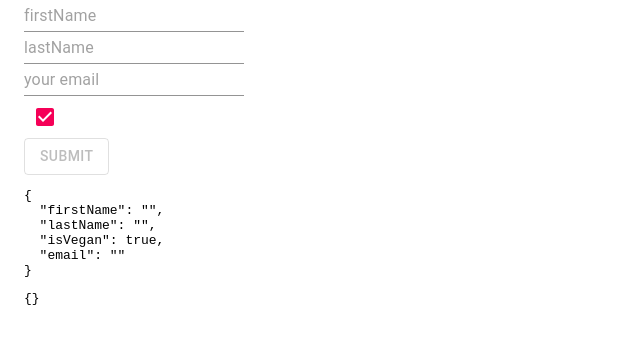
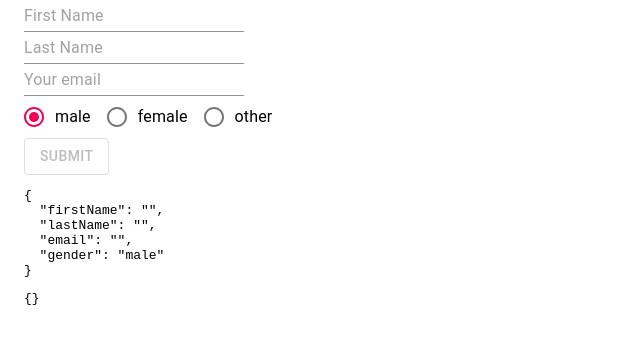
Before and after one commit to Grzegorz-Pietruszka/form-validation-formik-materialUi, a React (Create React App) app: page / in a window 1280 px wide. Shown: the top 344 px of the page, without its empty margins (0-640 px from the left). Built offline with nearby package versions, Linux system fonts and the light colour scheme.

Commit message:
added validation condtion, added FormRadioButton component, updated yup schema

```diff
--- a/src/components/RegisterForm.js
+++ b/src/components/RegisterForm.js
@@ -1,31 +1,45 @@
 import React from 'react';
-import {Field, Form, Formik, useField, useFormikContext} from "formik";
+import {Field, Form, Formik, useField} from "formik";
 import TextField from "@material-ui/core/TextField";
 import {Button, Checkbox} from "@material-ui/core";
 import * as yup from "yup";
+import FormControlLabel from "@material-ui/core/FormControlLabel";
+import Radio from "@material-ui/core/Radio";
 
 
 const FormTextInput = ({placeholder, ...props}) => {
     const [field, meta] = useField(props);
-    const errorText = meta && meta.error ? meta.error : '';
+    const errorText = meta && meta.error && meta.touched ? meta.error : '';
 
     return <TextField placeholder={placeholder} helperText={errorText} error={!!errorText} {...field}  />
+}
+
+const FormRadioButton = ({label, ...props}) => {
+    const [field] = useField(props);
+    return <FormControlLabel {...field} control={<Radio/>} label={label}/>
+
 }
 
 const validationSchema = yup.object({
     firstName: yup
         .string()
         .required()
-        .max(10)
+        .max(10),
+    lastName: yup
+        .string()
+        .required()
+        .max(10),
+    email: yup
+        .string()
+        .required()
+        .email()
 })
 
 const RegisterForm = () => {
-
-    console.log(validationSchema)
     return (
         <div>
             <Formik
-                initialValues={{firstName: '', lastName: '', isVegan: true, email: ''}}
+                initialValues={{firstName: '', lastName: '', email: '', gender: 'male'}}
                 onSubmit={(data) => {
                     console.log(data)
                 }}
@@ -34,19 +48,21 @@ const RegisterForm = () => {
                 {({values, isSubmitting, errors, isValid, dirty}) => (
                     <Form>
                         <div>
-                            <FormTextInput type='input' name='firstName' placeholder='firstName'/>
+                            <FormTextInput type='input' name='firstName' placeholder='First Name'/>
                         </div>
                         <div>
-                            <FormTextInput type='input' name='lastName' placeholder='lastName' />
+                            <FormTextInput type='input' name='lastName' placeholder='Last Name'/>
                         </div>
                         <div>
-                            <FormTextInput placeholder='your email' type='input' name='email'/>
+                            <FormTextInput placeholder='Your email' type='input' name='email'/>
                         </div>
 
                         <div>
-                            <div>
-                                <Field name='isVegan' type='checkbox' as={Checkbox}/>
+                            <FormRadioButton name='gender' type='radio' value='male' label='male'/>
+                            <FormRadioButton name='gender' type='radio' value='female' label='female'/>
+                            <FormRadioButton name='gender' type='radio' value='other' label='other'/>
                         </div>
+
                         <Button type='submit'
                                 variant='outlined'
                                 color="primary"
@@ -54,7 +70,6 @@ const RegisterForm = () => {
                         >
                             Submit
                         </Button>
-                        </div>
 
                         <pre>{JSON.stringify(values, null, 2)}</pre>
                         <pre>{JSON.stringify(errors, null, 2)}</pre>
```
Lines whose indentation alone changed are shown as unchanged.
